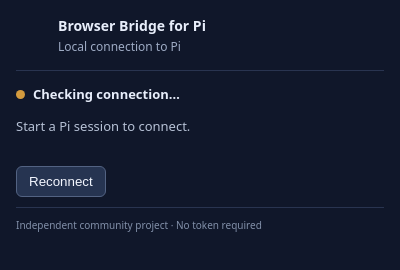
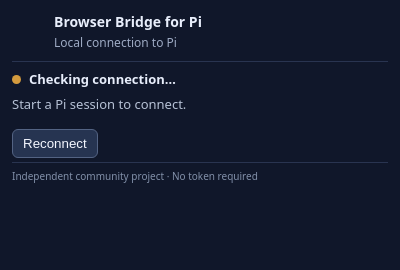
Before and after one commit to GHChrisSu/pi-browser-bridge, a browser extension: page extension/popup.html in a window 400 px wide. Drawn offline with Linux system fonts and the light colour scheme.

```diff
--- a/extension/popup.css
+++ b/extension/popup.css
@@ -1,15 +1,15 @@
 * { box-sizing: border-box; }
 html, body { margin: 0; min-width: 300px; font: 13px/1.45 system-ui, -apple-system, sans-serif; color: #e8eefb; background: #10172a; }
-body { padding: 16px; }
-header { display: flex; align-items: center; gap: 10px; padding-bottom: 14px; border-bottom: 1px solid #293450; }
+body { padding: 12px; }
+header { display: flex; align-items: center; gap: 10px; padding-bottom: 9px; border-bottom: 1px solid #293450; }
 header img { border-radius: 8px; }
 h1 { margin: 0; font-size: 14px; }
 header p { margin: 2px 0 0; color: #9eabc4; font-size: 12px; }
-main { padding: 14px 0 10px; }
+main { padding: 8px 0 4px; }
 .status { display: flex; align-items: center; gap: 8px; }
 .dot { width: 9px; height: 9px; border-radius: 50%; background: #d49b3e; }
 .dot.connected { background: #39c790; }
-#detail { min-height: 36px; color: #b7c2d6; }
-button { border: 1px solid #536383; border-radius: 6px; padding: 7px 12px; color: #f4f7ff; background: #263451; cursor: pointer; }
+#detail { min-height: 28px; margin: 6px 0; color: #b7c2d6; }
+button { border: 1px solid #536383; border-radius: 6px; padding: 6px 10px; color: #f4f7ff; background: #263451; cursor: pointer; }
 button:hover { background: #324365; }
-footer { padding-top: 10px; border-top: 1px solid #293450; color: #8290a9; font-size: 10px; }
+footer { padding-top: 6px; border-top: 1px solid #293450; color: #8290a9; font-size: 10px; }
```
Also changed, not shown: docs/chrome-web-store-listing.md (+2 -0 lines), README.md, store-assets/connected-popup-640x400.png (added).
